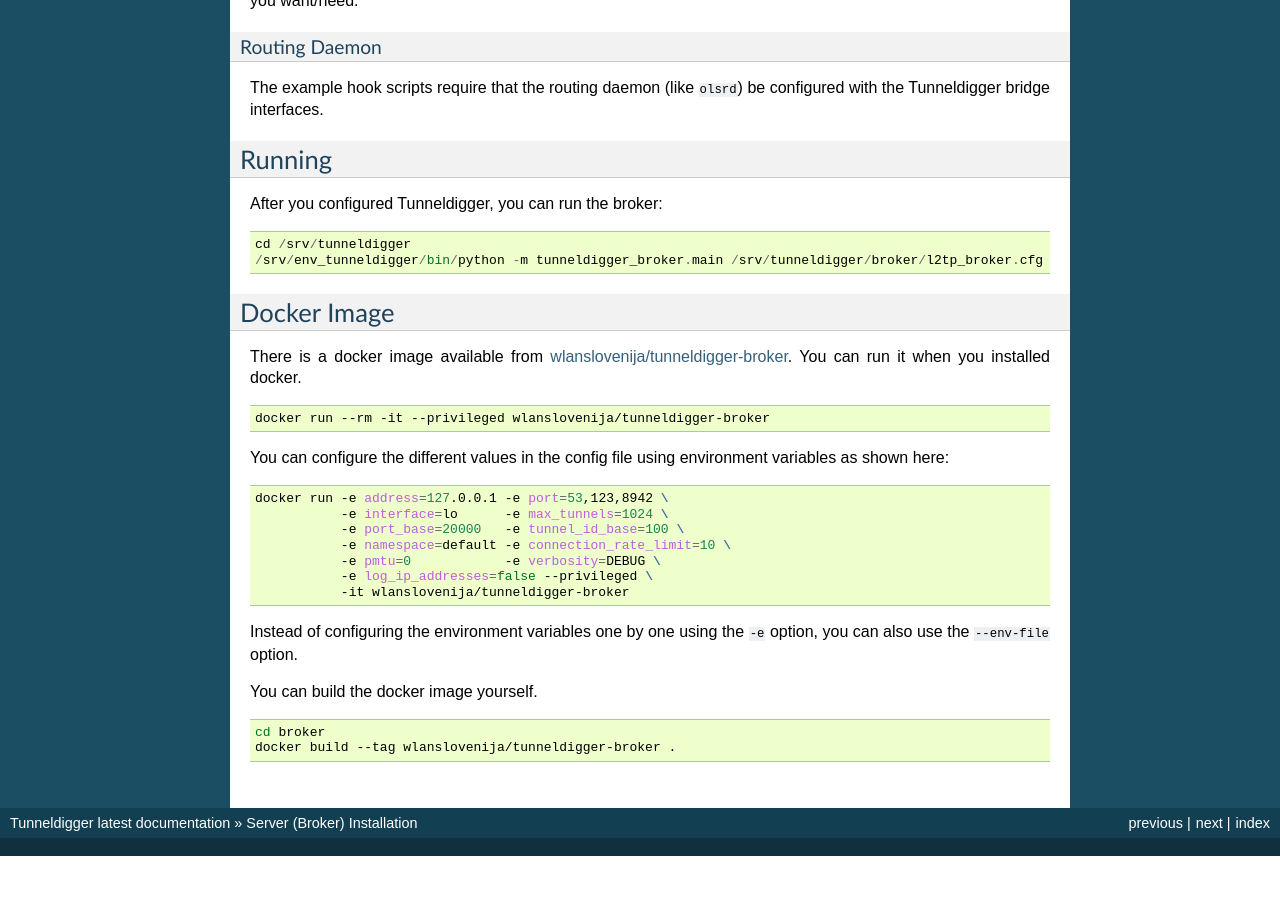
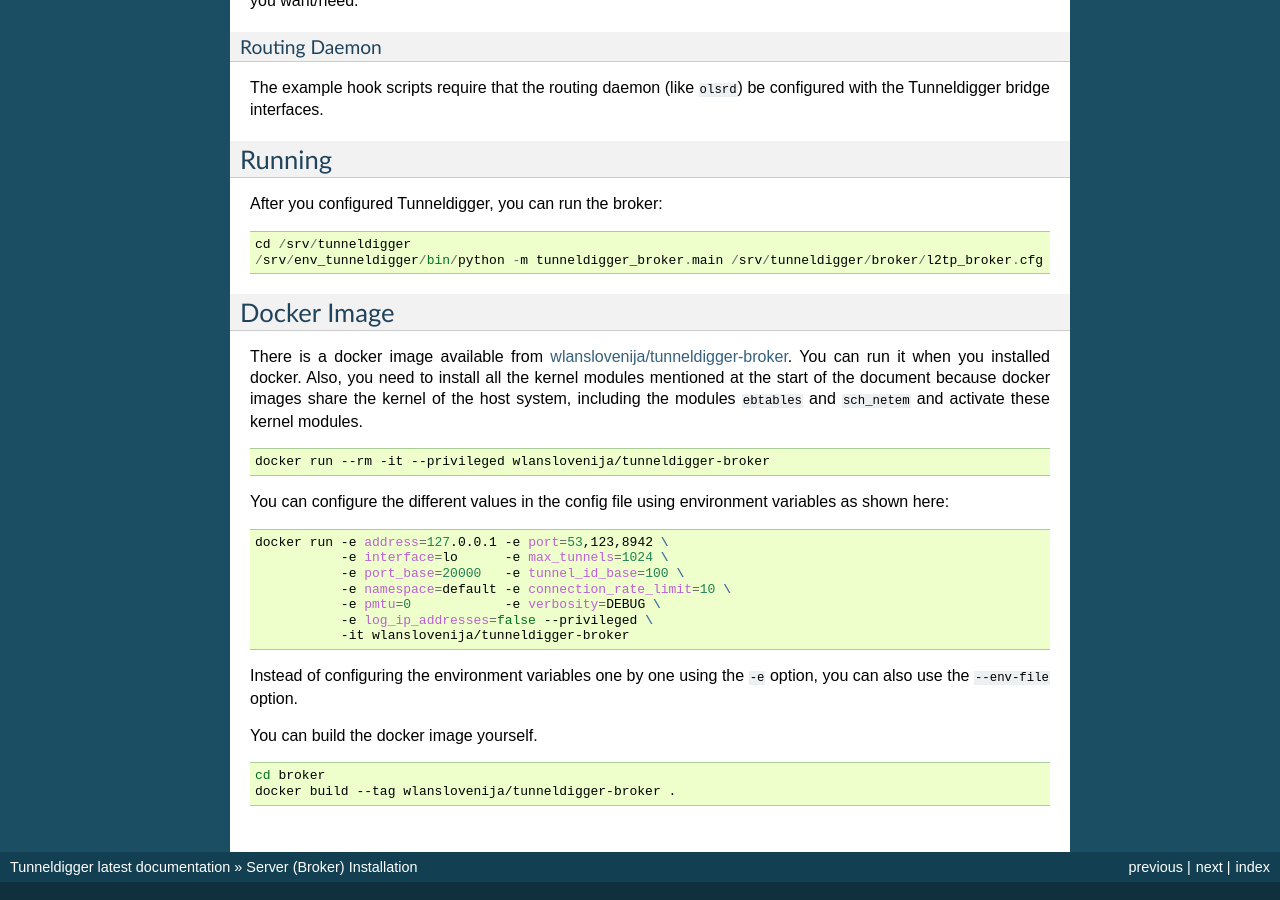
Before and after one commit to wlanslovenija/tunneldigger, a Sphinx documentation site: the page built from docs/server.rst, in a window 1280 px wide and 900 px high, scrolled down 3055 px. Built offline with Sphinx 7.4.7, drawn with Linux system fonts in a browser that asks for light colours; before the commit the page ends 3911 px from its top, so only the background shows below that.

Commit message:
add note about missing modules

```diff
--- a/docs/server.rst
+++ b/docs/server.rst
@@ -191,6 +191,10 @@
 There is a docker image available from `wlanslovenija/tunneldigger-broker
 <https://hub.docker.com/r/wlanslovenija/tunneldigger-broker>`_.
 You can run it when you installed docker.
+Also, you need to install all the kernel modules mentioned at the start
+of the document because docker images share the kernel of the host system,
+including the modules ``ebtables`` and ``sch_netem``
+and activate these kernel modules.
 
 .. code:: shell
 
```
